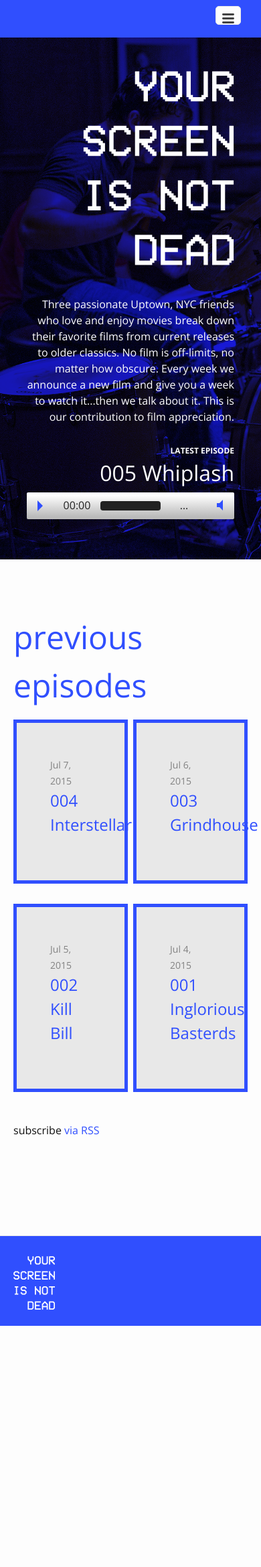
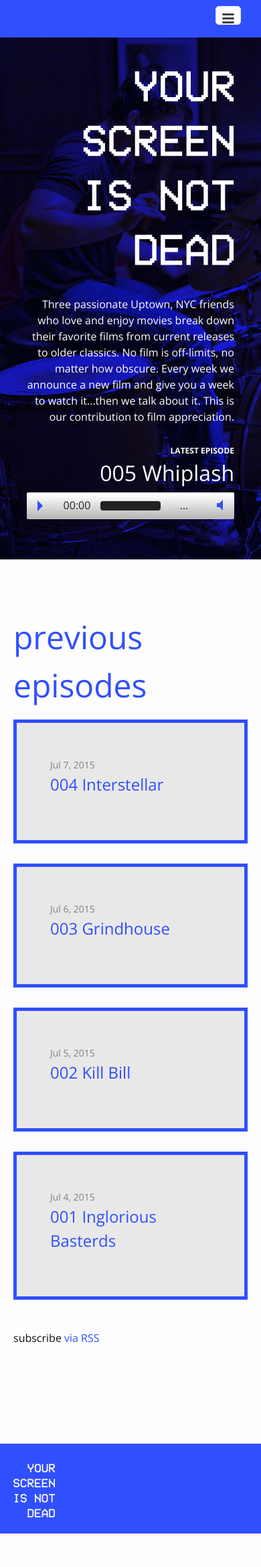
Before and after one commit to yourscreenisnotdead/yourscreenisnotdead.github.io, a Jekyll site: the page built from index.html, in a window 390 px wide. Shown: the whole page at 67% size. Built offline with Jekyll 4.4.1, drawn with Linux system fonts in a browser that asks for light colours; nearby versions of some CDN libraries; before the commit the page ends 2029 px from its top, so only the background shows below that.

Commit message:
mobile episode list

```diff
--- a/_sass/_episodes.scss
+++ b/_sass/_episodes.scss
@@ -86,5 +86,9 @@
     background-color: $grey-color-light;
     padding: 50px;
     color: white;
+    @media screen and (max-width: 700px) {
+      @include span-columns(12);
+      @include omega(0);
+    }
   }
 }
```
